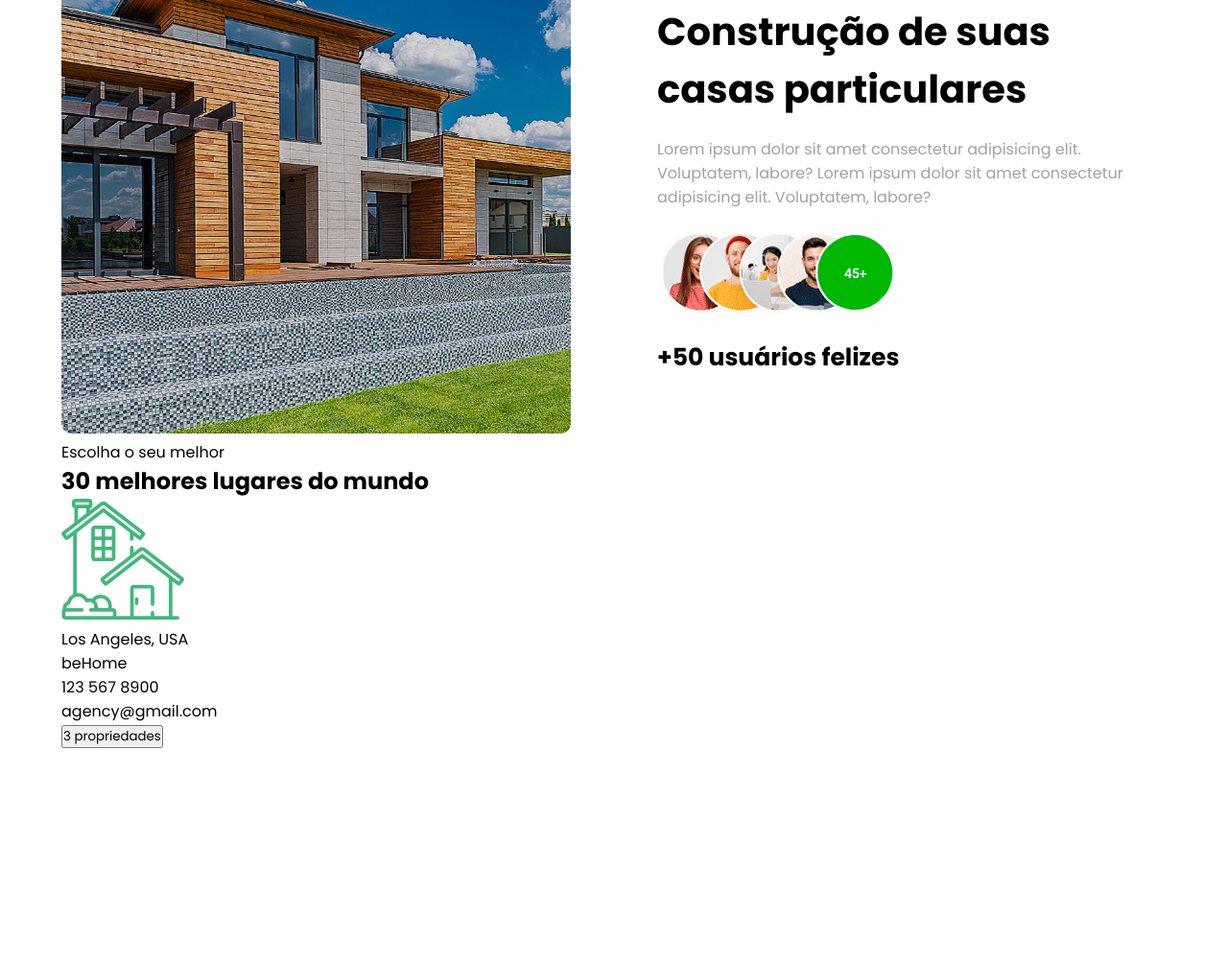
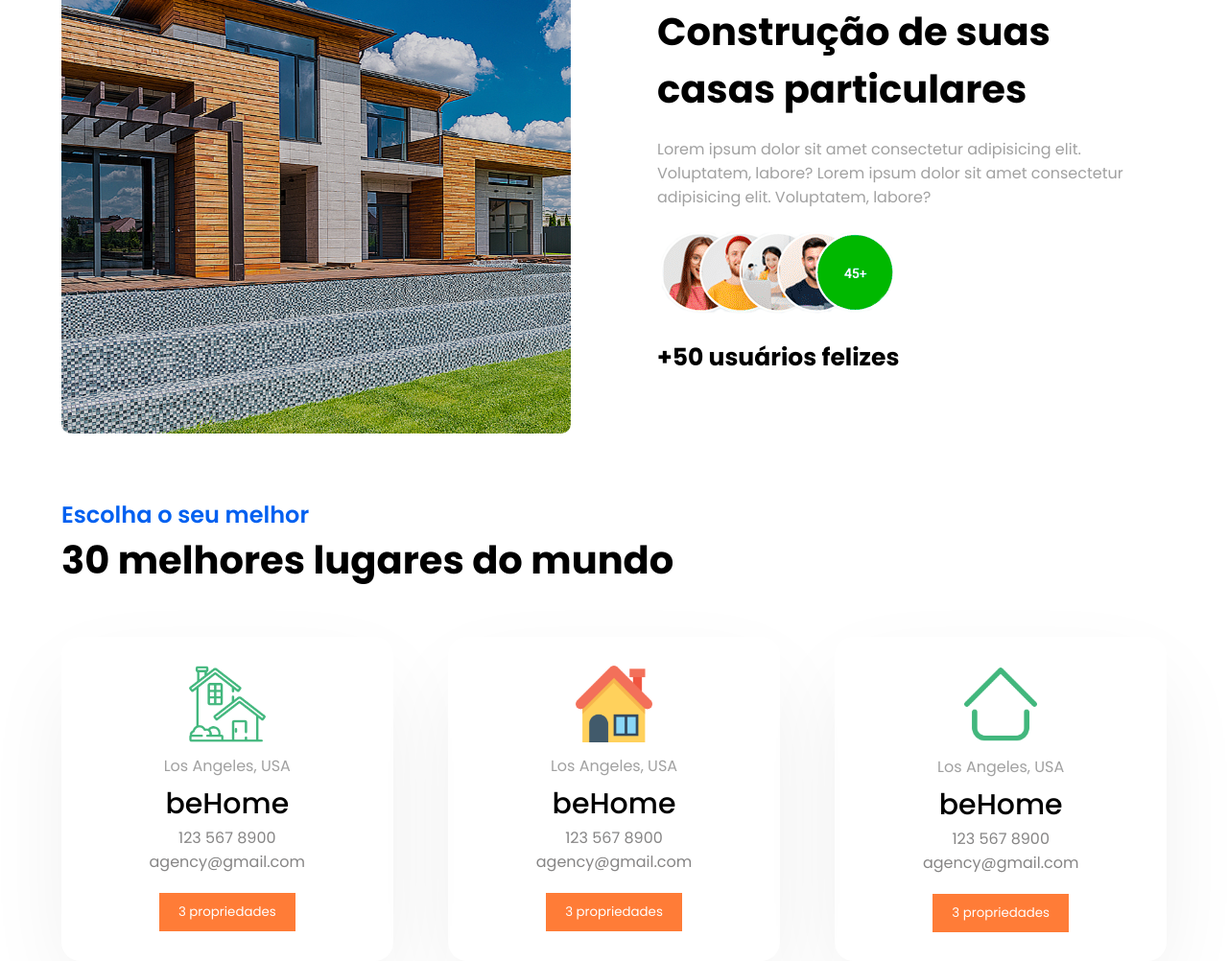
Before and after one commit to Thiagobiscoito/MR-studio, a plain HTML site: page index.html in a window 1280 px wide. Shown: the part 1046-2048 px from the top of the page at 96% size. Before the commit the page ends 1826 px from the top, so only its background shows below. Drawn offline with Linux system fonts and the light colour scheme.

Commit message:
finalização da section melhores lugares e cads dela

```diff
--- a/index.html
+++ b/index.html
@@ -155,11 +155,28 @@
             <div class="cards">
                 <div class="card-item">
                     <img src="img/casa1.png" alt="casa1">
-                    <p class="local=casa">Los Angeles, USA</p>
+                    <p class="local-casa">Los Angeles, USA</p>
                     <p class="nome-casa">beHome</p>
                     <p class="contato">123 567 8900 <br> agency@gmail.com</p>
                     <button>3 propriedades</button>
                 </div>
+
+                <div class="card-item">
+                    <img src="img/casa2.png" alt="casa2">
+                    <p class="local-casa">Los Angeles, USA</p>
+                    <p class="nome-casa">beHome</p>
+                    <p class="contato">123 567 8900 <br> agency@gmail.com</p>
+                    <button>3 propriedades</button>
+                </div>
+
+                <div class="card-item">
+                    <img src="img/casa3.png" alt="casa3">
+                    <p class="local-casa">Los Angeles, USA</p>
+                    <p class="nome-casa">beHome</p>
+                    <p class="contato">123 567 8900 <br> agency@gmail.com</p>
+                    <button>3 propriedades</button>
+                </div>
+
             </div>
         </div>
     </section>
--- a/style/style.css
+++ b/style/style.css
@@ -181,6 +181,7 @@ main .container {
 .casa .container {
     display: flex;
     align-items: center;
+    margin-bottom: 60px;
 }
 
 .casa .casa-img {
@@ -209,6 +210,58 @@ main .container {
 .casa .casa-texto p b {
     color: black;
     font-size: 25px;
+}
+
+/* SECTION MELHORES LUGARES CARDS */
+
+.melhores-lugares .azul {
+    font-size: 24px;
+    font-weight: 600;
+    color: #0060f0;
+}
+
+.melhores-lugares h2 {
+    font-size: 2.5rem;
+}
+
+.melhores-lugares .cards {
+    display: flex;
+    justify-content: space-between;
+    margin-top: 50px;
+}
+
+.melhores-lugares .cards .card-item {
+    width: 30%;
+    text-align: center;
+    padding: 30px 0;
+    border-radius: 20px;
+    box-shadow: 0px 35px 97px -15px rgba(0, 0, 0, 0.08);
+}
+
+.melhores-lugares .cards img {
+    width: 80px;
+}
+
+.melhores-lugares .cards .local-casa {
+    margin: 5px 0;
+    color: var(--color-p);
+}
+
+.melhores-lugares .cards .nome-casa {
+    font-size: 30px;
+    font-weight: 500;
+}
+
+.melhores-lugares .cards .contato {
+    margin-bottom: 20px;
+    color: var(--color-p2);
+}
+
+.melhores-lugares .cards button {
+    padding: 10px 20px;
+    background-color: var(--orange);
+    color: white;
+    border: none;
 }
 
 /* RESPONSIVO  MENOR QUE 960PX*/
@@ -290,6 +343,15 @@ main .container {
         padding: 0;
     }
 
+    .melhores-lugares .cards {
+        flex-direction: column;
+    }
+
+    .melhores-lugares .cards .card-item {
+        width: 100%;
+        margin-top: 50px;
+    }
+
 }
 
 /* RESPONSIVO  MENOR QUE 440PX*/
```
